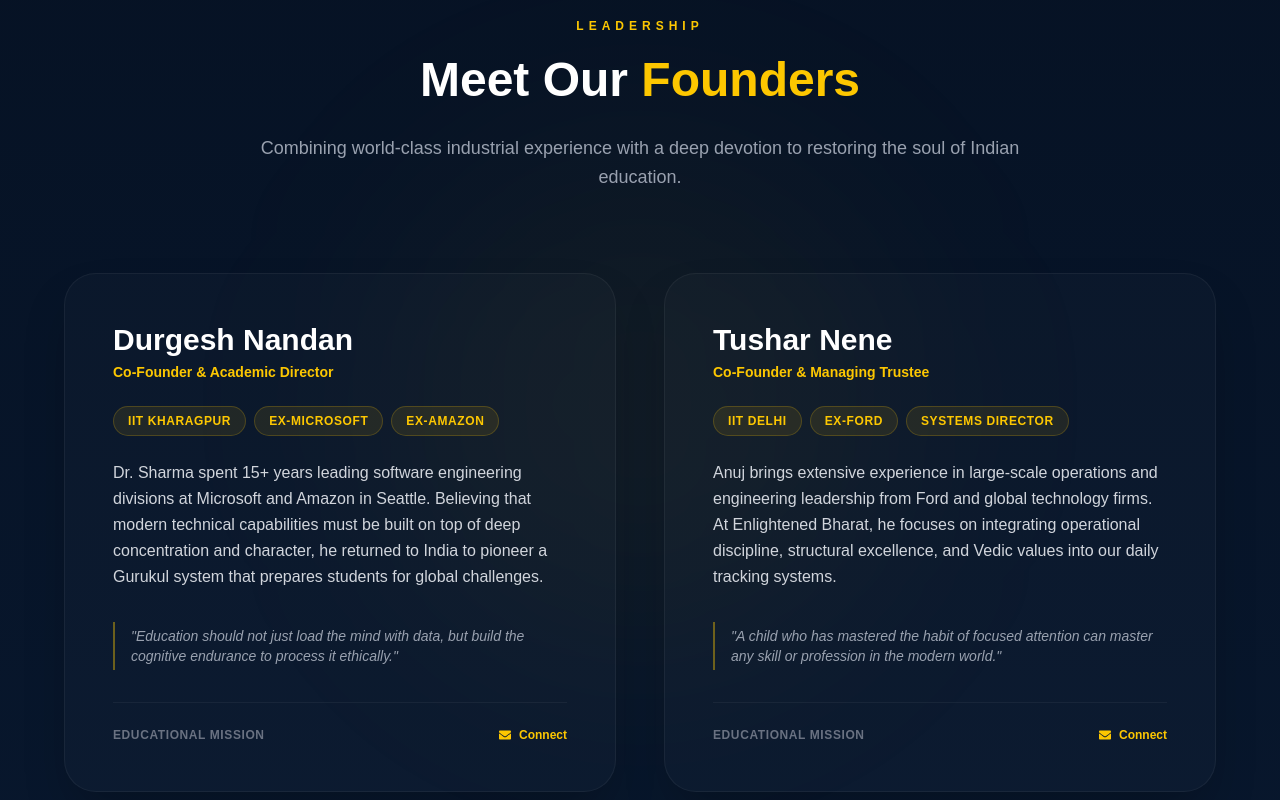
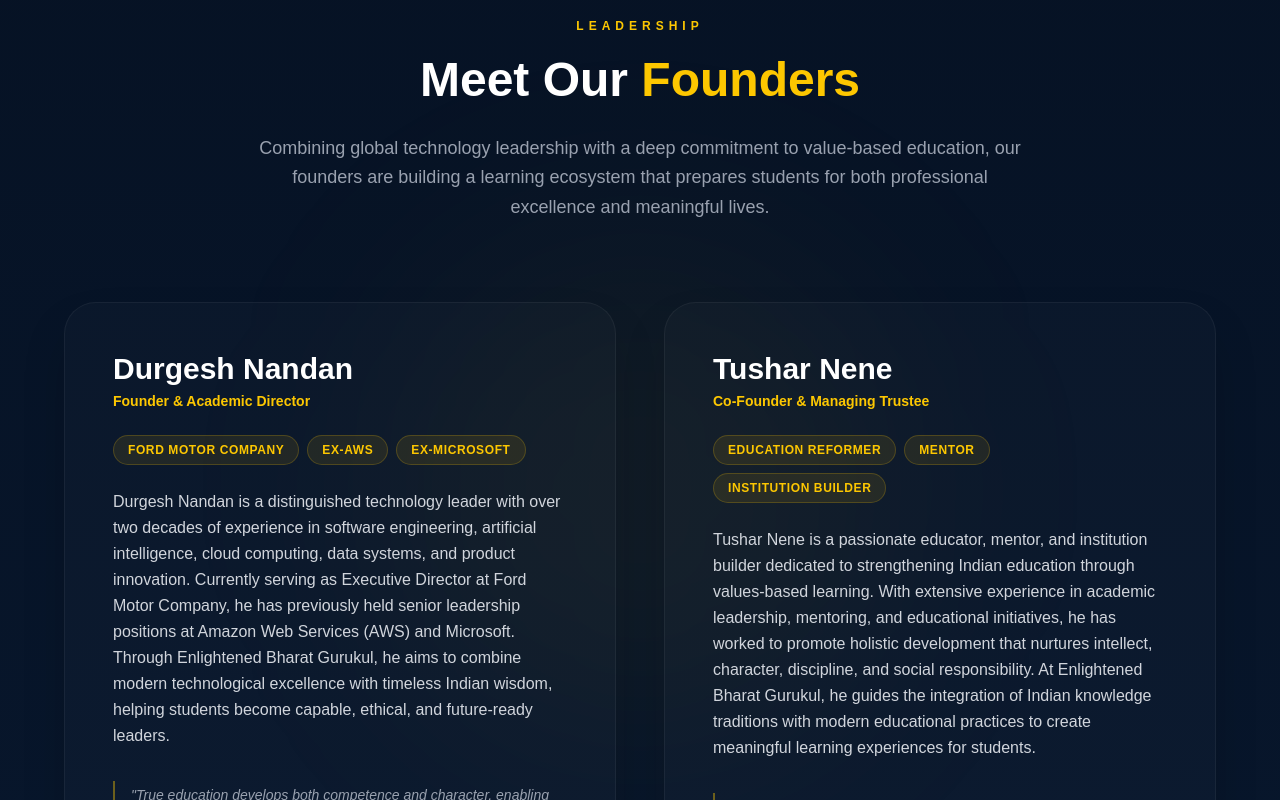
Before and after one commit to dunstomtechnologies/enlightened-bharat-school-website, a React (Vite) app: page /about in a window 1280 px wide. Shown: the part 5820-6620 px from the top of the page. Built offline with nearby package versions, Linux system fonts and the light colour scheme; no server answers.

Commit message:
Changes done on founders

```diff
--- a/src/components/Founders.jsx
+++ b/src/components/Founders.jsx
@@ -4,25 +4,30 @@ import { FaEnvelope } from "react-icons/fa";
 const founders = [
   {
     name: "Durgesh Nandan",
-    role: "Co-Founder & Academic Director",
-    credentials: "IIT Kharagpur • Ex-Microsoft • Ex-Amazon",
-    bio: "Dr. Sharma spent 15+ years leading software engineering divisions at Microsoft and Amazon in Seattle. Believing that modern technical capabilities must be built on top of deep concentration and character, he returned to India to pioneer a Gurukul system that prepares students for global challenges.",
-    quote: "Education should not just load the mind with data, but build the cognitive endurance to process it ethically.",
-    email: "rajesh.sharma@enlightenedbharat.com"
+    role: "Founder & Academic Director",
+    credentials: "Ford Motor Company • Ex-AWS • Ex-Microsoft",
+    bio: "Durgesh Nandan is a distinguished technology leader with over two decades of experience in software engineering, artificial intelligence, cloud computing, data systems, and product innovation. Currently serving as Executive Director at Ford Motor Company, he has previously held senior leadership positions at Amazon Web Services (AWS) and Microsoft. Through Enlightened Bharat Gurukul, he aims to combine modern technological excellence with timeless Indian wisdom, helping students become capable, ethical, and future-ready leaders.",
+    quote:
+      "True education develops both competence and character, enabling individuals to contribute responsibly to society.",
+    email: "info@enlightenedbharat.com",
   },
   {
     name: "Tushar Nene",
     role: "Co-Founder & Managing Trustee",
-    credentials: "IIT Delhi • Ex-Ford • Systems Director",
-    bio: "Anuj brings extensive experience in large-scale operations and engineering leadership from Ford and global technology firms. At Enlightened Bharat, he focuses on integrating operational discipline, structural excellence, and Vedic values into our daily tracking systems.",
-    quote: "A child who has mastered the habit of focused attention can master any skill or profession in the modern world.",
-    email: "anuj.keshav@enlightenedbharat.com"
-  }
+    credentials: "Education Reformer • Mentor • Institution Builder",
+    bio: "Tushar Nene is a passionate educator, mentor, and institution builder dedicated to strengthening Indian education through values-based learning. With extensive experience in academic leadership, mentoring, and educational initiatives, he has worked to promote holistic development that nurtures intellect, character, discipline, and social responsibility. At Enlightened Bharat Gurukul, he guides the integration of Indian knowledge traditions with modern educational practices to create meaningful learning experiences for students.",
+    quote:
+      "Education should inspire self-discovery, responsibility, and a lifelong commitment to learning.",
+    email: "info@enlightenedbharat.com",
+  },
 ];
 
 function Founders() {
   return (
-    <section id="founders" className="py-24 px-6 bg-gradient-to-b from-[#061224] to-[#08172d] relative overflow-hidden">
+    <section
+      id="founders"
+      className="py-24 px-6 bg-gradient-to-b from-[#061224] to-[#08172d] relative overflow-hidden"
+    >
       <div className="absolute top-1/2 left-1/2 -translate-x-1/2 -translate-y-1/2 w-[500px] h-[500px] bg-yellow-500/5 blur-[120px] rounded-full pointer-events-none"></div>
 
       <div className="max-w-6xl mx-auto relative z-10">
@@ -36,6 +41,7 @@ function Founders() {
           >
             Leadership
           </motion.p>
+
           <motion.h2
             initial={{ opacity: 0, y: 15 }}
             whileInView={{ opacity: 1, y: 0 }}
@@ -45,6 +51,7 @@ function Founders() {
           >
             Meet Our <span className="text-yellow-400">Founders</span>
           </motion.h2>
+
           <motion.p
             initial={{ opacity: 0, y: 15 }}
             whileInView={{ opacity: 1, y: 0 }}
@@ -52,7 +59,10 @@ function Founders() {
             transition={{ duration: 0.6, delay: 0.2 }}
             className="text-gray-400 mt-6 text-lg leading-relaxed"
           >
-            Combining world-class industrial experience with a deep devotion to restoring the soul of Indian education.
+            Combining global technology leadership with a deep commitment to
+            value-based education, our founders are building a learning
+            ecosystem that prepares students for both professional excellence
+            and meaningful lives.
           </motion.p>
         </div>
 
@@ -69,12 +79,16 @@ function Founders() {
               <div>
                 <div className="flex justify-between items-start mb-6">
                   <div>
-                    <h3 className="text-white text-2xl md:text-3xl font-bold">{founder.name}</h3>
-                    <p className="text-yellow-400 text-sm font-semibold mt-1">{founder.role}</p>
+                    <h3 className="text-white text-2xl md:text-3xl font-bold">
+                      {founder.name}
+                    </h3>
+
+                    <p className="text-yellow-400 text-sm font-semibold mt-1">
+                      {founder.role}
+                    </p>
                   </div>
                 </div>
 
-                {/* Credentials list */}
                 <div className="flex flex-wrap gap-2 mb-6">
                   {founder.credentials.split(" • ").map((cred, idx) => (
                     <span
@@ -90,14 +104,16 @@ function Founders() {
                   {founder.bio}
                 </p>
 
-                {/* Blockquote */}
                 <div className="border-l-2 border-yellow-400/40 pl-4 py-1 mb-8 italic text-gray-400 text-sm">
                   "{founder.quote}"
                 </div>
               </div>
 
               <div className="border-t border-white/5 pt-6 mt-auto flex items-center justify-between">
-                <span className="text-gray-500 text-xs tracking-wider uppercase font-semibold">Educational Mission</span>
+                <span className="text-gray-500 text-xs tracking-wider uppercase font-semibold">
+                  Educational Mission
+                </span>
+
                 <a
                   href={`mailto:${founder.email}`}
                   className="flex items-center gap-2 text-yellow-400 hover:text-yellow-300 transition-colors text-xs font-semibold"
```
